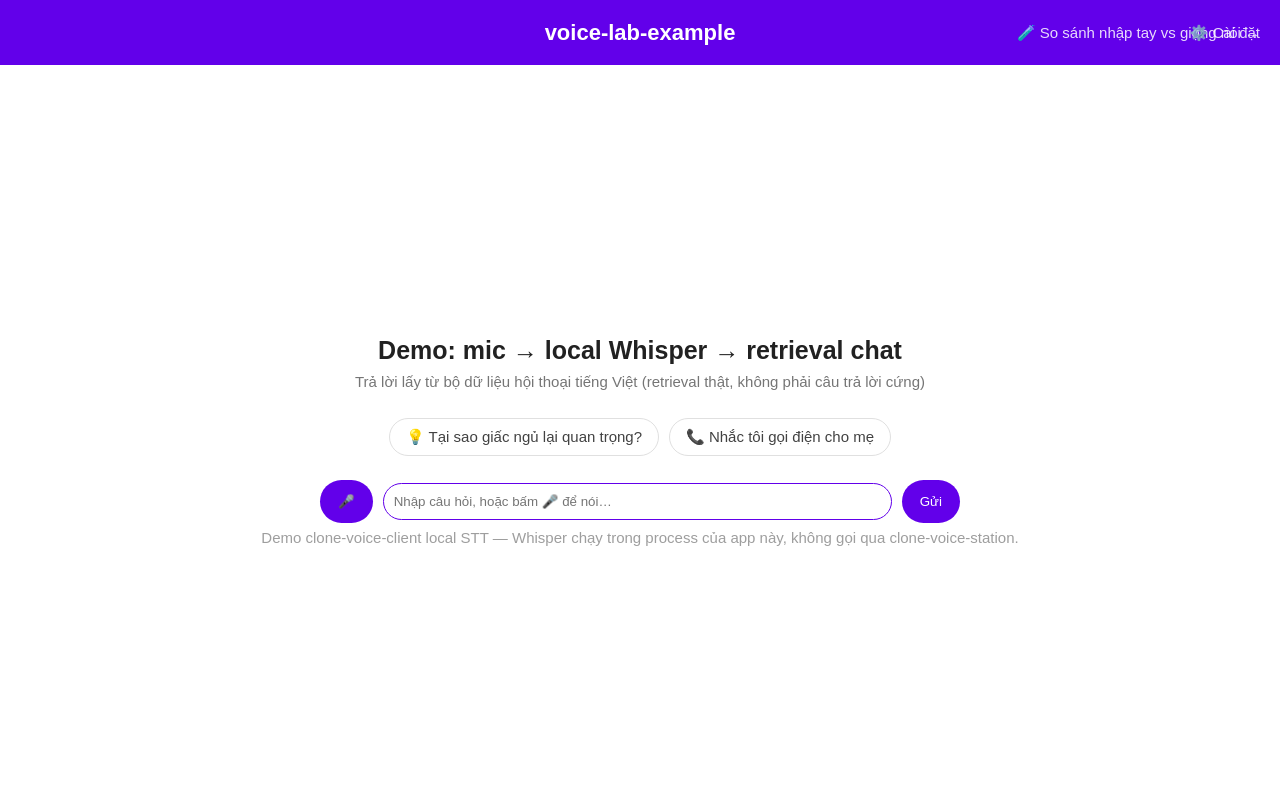
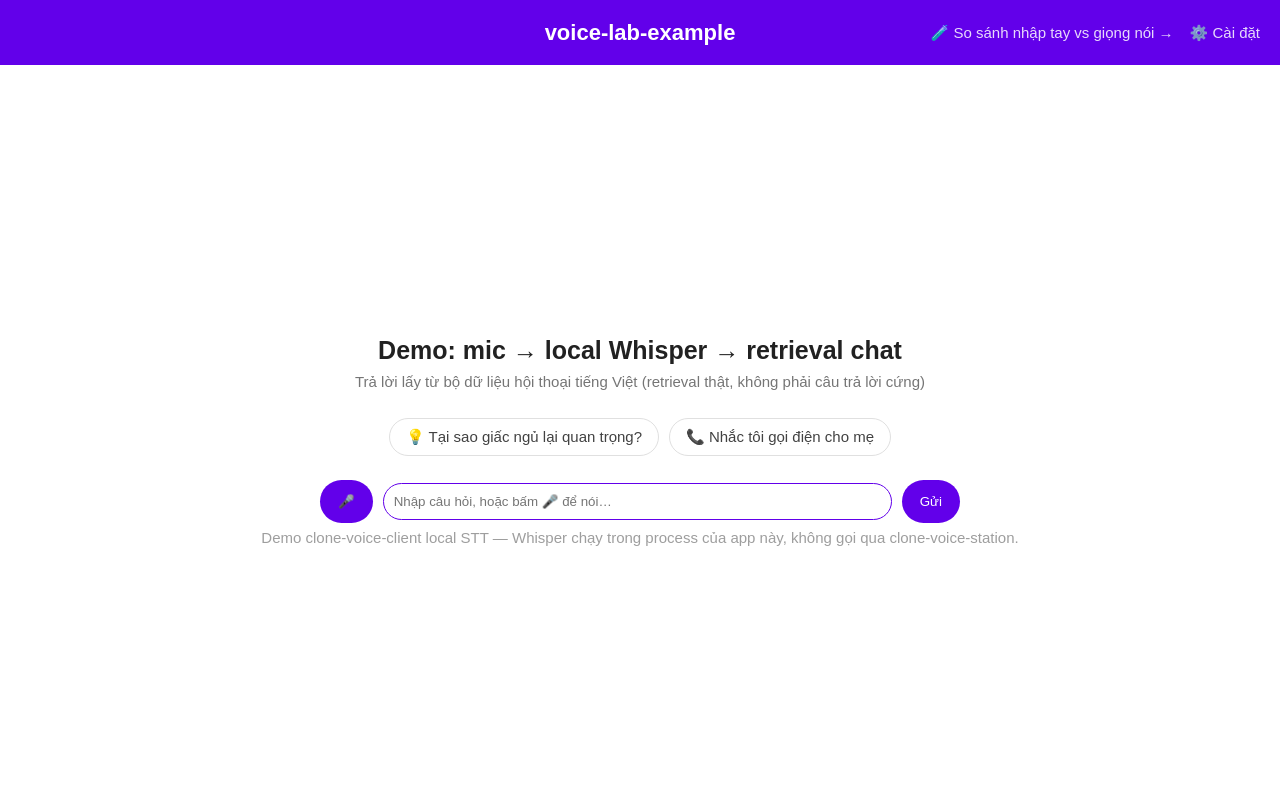
Before and after one commit to BaoNHN/voice-lab-example, a FastAPI app: page / in a window 1280 px wide. Run offline with FastAPI, Linux system fonts and the light colour scheme; parts of the project's set-up code (start-up, migrations or seed data) failed here and were passed over.

Commit message:
Fix overlapping header links and surface transcribe errors as readable text
index.html has two header-links (compare + settings) that both used the same
position:absolute; right:20px, stacking them on top of each other -- wrapped
them in a .header-links flex group instead.

/transcribe only caught VoiceStationError; any other exception (e.g. the
ffmpeg/decoding crash inside clone_voice_client.local_stt) fell through to
Starlette's default handler, which returns a plain-text 500 body. The
frontend's res.json() on that body threw a raw JSON-parse SyntaxError
("Unexpected token 'I', "Internal S"... is not valid JSON") that got
alert()'d verbatim, hiding the real error. The route now always returns
JSON, and the frontend falls back to a readable message if a response still
isn't parseable JSON for some other reason.

```diff
--- a/app.py
+++ b/app.py
@@ -153,6 +153,14 @@ async def transcribe_route(audio: UploadFile = File(...), language: str = Form("
             )
     except VoiceStationError as e:
         return {"status": "error", "text": e.message}
+    except Exception as e:
+        # Any other failure (e.g. ffmpeg/decoding crashes inside
+        # clone_voice_client.local_stt) must still come back as JSON --
+        # letting it propagate hits Starlette's default handler, which
+        # returns a *plain-text* 500 body that the frontend's res.json()
+        # can't parse ("Unexpected token 'I', "Internal S"... is not valid
+        # JSON"), hiding the real error behind a JS parse error instead.
+        return JSONResponse({"status": "error", "text": str(e)}, status_code=500)
     return {"status": "success", "text": result["text"]}
 
 
--- a/static/script.js
+++ b/static/script.js
@@ -121,8 +121,16 @@ async function transcribeChunksSoFar(chunks) {
     const formData = new FormData();
     formData.append("audio", new Blob(chunks, { type: mediaRecorder.mimeType || "audio/webm" }), "recording.webm");
     formData.append("language", "vi");
-    const res  = await fetch("/transcribe", { method: "POST", body: formData });
-    const data = await res.json();
+    const res = await fetch("/transcribe", { method: "POST", body: formData });
+    let data;
+    try {
+        data = await res.json();
+    } catch {
+        // Server errored before it could produce JSON (e.g. an unhandled
+        // exception hitting the framework's default plain-text 500 page) --
+        // surface a readable message instead of the raw JSON-parse error.
+        throw new Error(`Máy chủ lỗi (${res.status}): không đọc được phản hồi.`);
+    }
     if (data.status !== "success") throw new Error(data.text || "Lỗi nhận dạng giọng nói.");
     return data.text || "";
 }
--- a/static/style.css
+++ b/static/style.css
@@ -41,6 +41,21 @@ body {
     font-size: 15px;
     text-decoration: none;
     opacity: .85;
+}
+
+/* index.html has two header-links side by side (compare + settings) --
+   position them as a group instead of both landing on the same
+   right:20px spot. */
+.header-links {
+    position: absolute;
+    right: 20px;
+    display: flex;
+    align-items: center;
+    gap: 16px;
+}
+
+.header-links .header-link {
+    position: static;
 }
 
 .header-link:hover {
--- a/templates/index.html
+++ b/templates/index.html
@@ -11,8 +11,10 @@
   <main class="chat-container">
     <div class="header">
       <div class="header-center">voice-lab-example</div>
-      <a class="header-link" href="/compare">🧪 So sánh nhập tay vs giọng nói →</a>
-      <a class="header-link" href="/settings">⚙️ Cài đặt</a>
+      <div class="header-links">
+        <a class="header-link" href="/compare">🧪 So sánh nhập tay vs giọng nói →</a>
+        <a class="header-link" href="/settings">⚙️ Cài đặt</a>
+      </div>
     </div>
     <div class="container" id="mainContainer">
 
```
